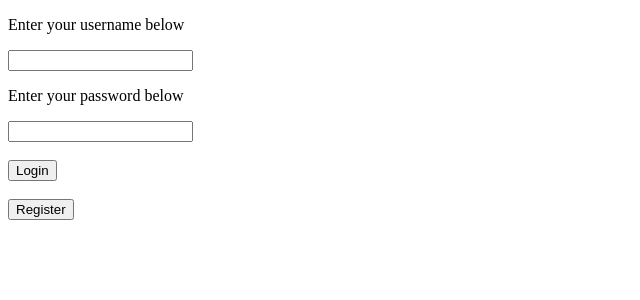
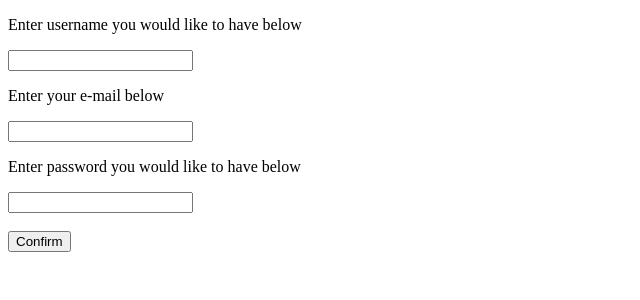
Before and after one commit to matjazy/exampleRepo, an Angular app in the folder Client/: page /registration in a window 1280 px wide. Shown: the top 300 px of the page, without its empty margins (0-640 px from the left). Built offline with nearby package versions, Linux system fonts and the light colour scheme.

Commit message:
Commit 26th: registration-div component added

```diff
--- a/Client/src/app/app.component.html
+++ b/Client/src/app/app.component.html
@@ -1 +1 @@
-<app-login-form></app-login-form>
+<router-outlet></router-outlet>
--- a/Client/src/app/app.module.ts
+++ b/Client/src/app/app.module.ts
@@ -3,14 +3,27 @@ import { NgModule } from '@angular/core';
 
 import { AppComponent } from './app.component';
 import { LoginFormComponent } from './components/login-form/login-form.component';
+import { RegistrationDivComponent } from './components/registration-div/registration-div.component';
+
+import { RouterModule, Routes } from '@angular/router';
+
+const appRoutes: Routes = [
+  { path: 'registration', component: RegistrationDivComponent },
+  { path: '', component: LoginFormComponent }
+];
 
 @NgModule({
   declarations: [
     AppComponent,
-    LoginFormComponent
+    LoginFormComponent,
+    RegistrationDivComponent
   ],
   imports: [
-    BrowserModule
+    BrowserModule,
+    RouterModule.forRoot(
+      appRoutes,
+      { enableTracing: true }
+    )
   ],
   providers: [],
   bootstrap: [AppComponent]
--- a/Client/src/app/components/login-form/login-form.component.html
+++ b/Client/src/app/components/login-form/login-form.component.html
@@ -4,5 +4,5 @@
   <p>Enter your password below</p>
   <input type="password" name="password"/><br><br>
   <button type="submit">Login</button><br><br>
-  <button type="button">Register</button><br><br>
+  <button routerLink="/registration" type="button">Register</button><br><br>
 </form>
--- /dev/null
+++ b/Client/src/app/components/registration-div/registration-div.component.html
@@ -0,0 +1,11 @@
+<div>
+  <form>
+    <p>Enter username you would like to have below</p>
+    <input name="username" type="text" />
+    <p>Enter your e-mail below</p>
+    <input name="email" type="text" />
+    <p>Enter password you would like to have below</p>
+    <input name="password" type="password" /><br><br>
+    <button type="submit">Confirm</button>
+  </form>
+</div>
--- /dev/null
+++ b/Client/src/app/components/registration-div/registration-div.component.ts
@@ -0,0 +1,16 @@
+import { Component, OnInit } from '@angular/core';
+import { Router } from '@angular/router';
+
+@Component({
+  selector: 'app-registration-div',
+  templateUrl: './registration-div.component.html',
+  styleUrls: ['./registration-div.component.css']
+})
+export class RegistrationDivComponent implements OnInit {
+
+  constructor() { }
+
+  ngOnInit() {
+  }
+
+}
```
Also changed, not shown: Client/src/app/components/registration-div/registration-div.component.css (added), 1 other file (tests, documents, lock files or other folders).
